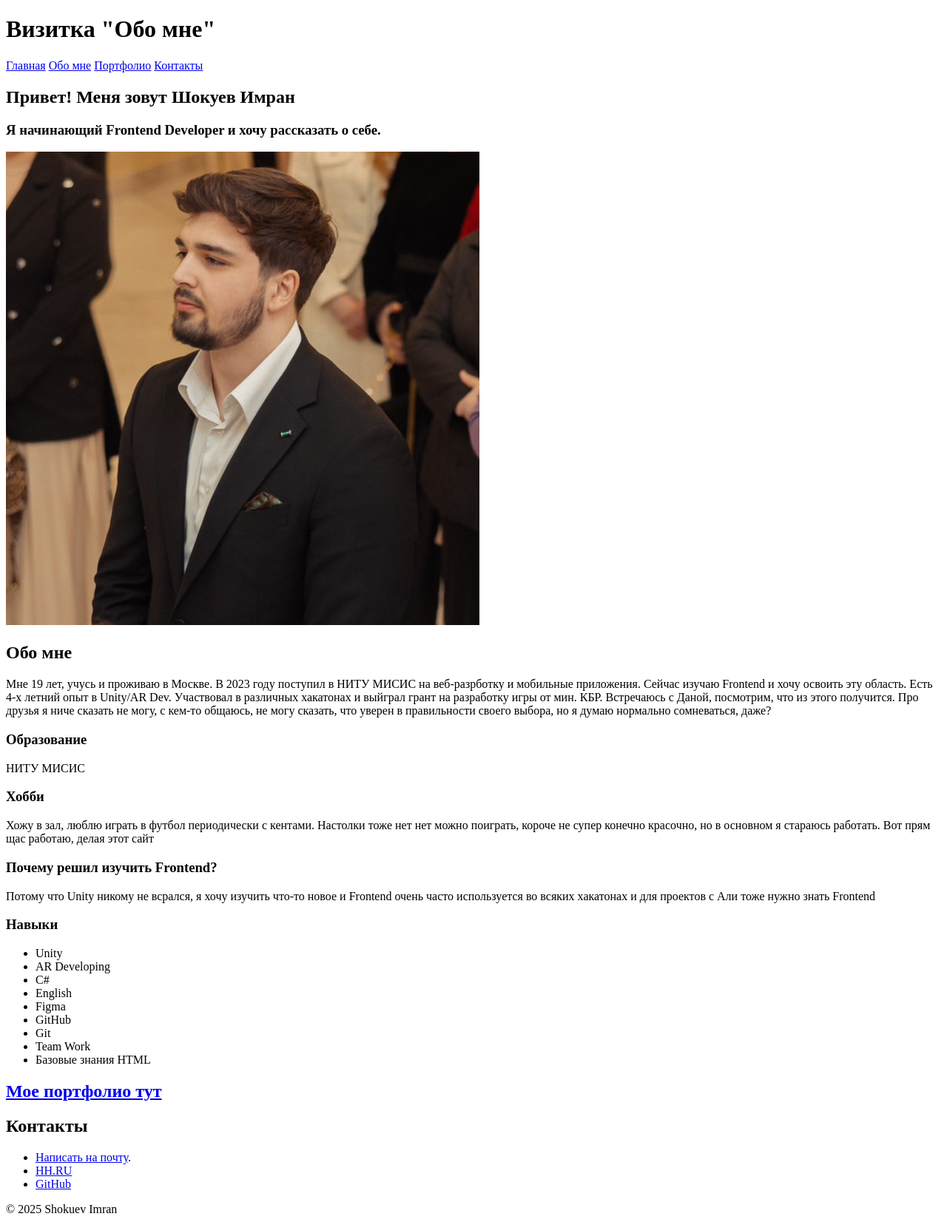
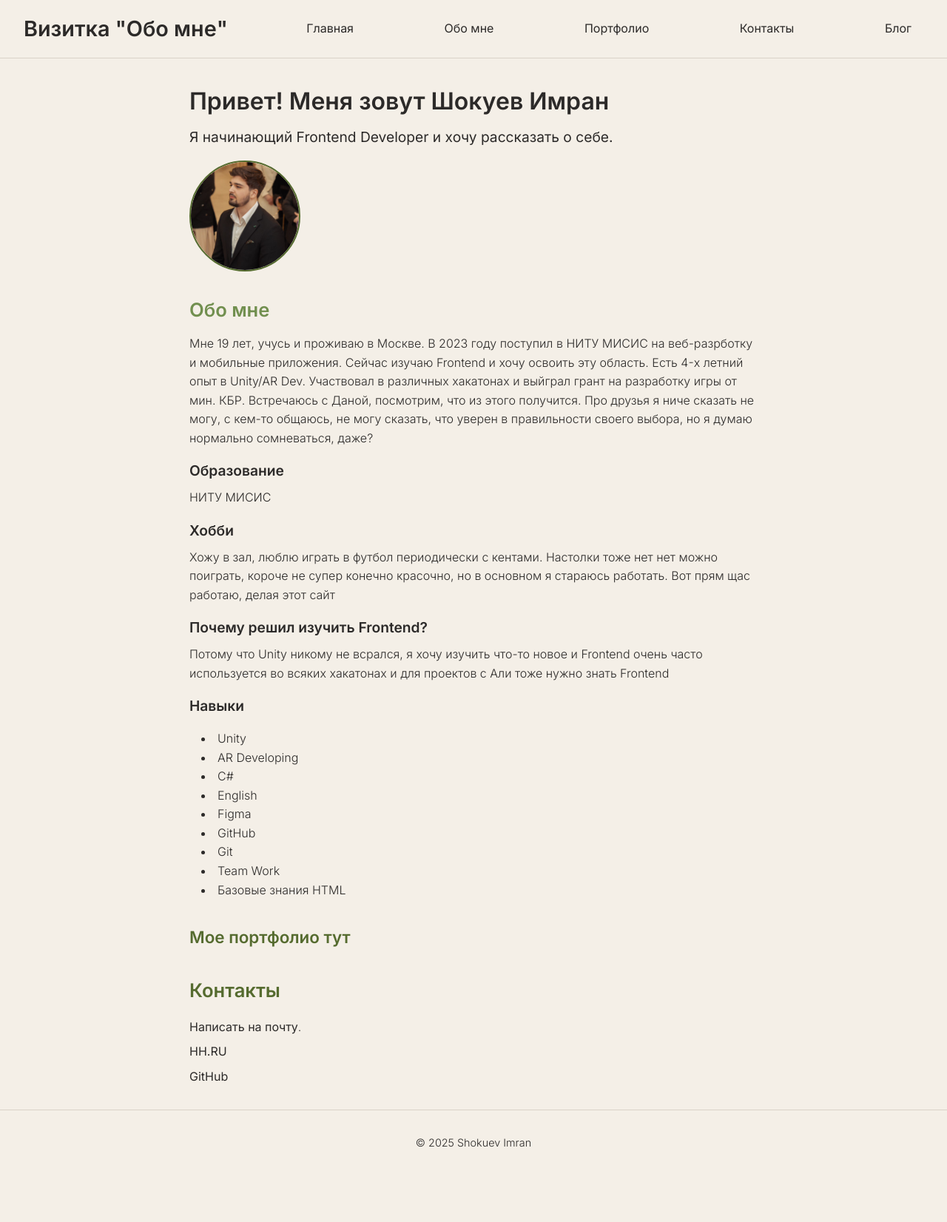
Before and after one commit to imka07/Frontend-Learning-, a plain HTML site: page index.html in a window 1280 px wide. Shown: the whole page at 74% size. After the commit the page ends 1588 px from the top, so only its background shows below. Drawn offline with Linux system fonts and the light colour scheme.

Commit message:
1.0.6
Приукрасил 2 страницы через css от гпт

```diff
--- a/index.html
+++ b/index.html
@@ -4,14 +4,18 @@
   <meta charset="UTF-8">
   <meta name="viewport" content="width=device-width, initial-scale=1">
   <title>Frontend Learning</title>
+  <link rel="stylesheet" href="styles.css">
+  <link rel="icon" type="image/png" href="Pictures/Me.png">
 </head>
 <body>
+
   <header>
     <h1>Визитка "Обо мне"</h1>
     <a href="#Main">Главная</a>
     <a href="#AboutMe">Обо мне</a>
     <a href="#Portfolio">Портфолио</a>
     <a href="#Contacts">Контакты</a>
+    <a href="blogPost.html">Блог</a>
   </header>
 
   <div id="Main">
--- a/styles.css
+++ b/styles.css
@@ -1,5 +1,205 @@
-img {
-    display: block;
-    max-width: 40%;  /* чтобы img реально менялся вёрсткой */
-    height: auto;
+/* styles.css: Minimalist "Old Money" Personal Card Design */
+
+/* Import strict, clean sans-serif */
+@import url('https://fonts.googleapis.com/css2?family=Inter:wght@300;400;600;700&display=swap');
+
+:root {
+  --bg: #f4efe7;           /* Soft parchment ivory */
+  --text: #2c2a29;         /* Deep charcoal */
+  --accent: #556b2f;       /* Dark olive green */
+  --accent-light: #718f4f; /* Subtle olive highlight */
+  --border: #d9d2c7;       /* Soft stone */
+}
+
+/* Reset */
+*, *::before, *::after {
+  margin: 0;
+  padding: 0;
+  box-sizing: border-box;
+}
+
+body {
+  font-family: 'Inter', sans-serif;
+  font-weight: 300;
+  background: var(--bg);
+  color: var(--text);
+  line-height: 1.6;
+}
+
+/* Header */
+header {
+  background: var(--bg);
+  border-bottom: 1px solid var(--border);
+  display: flex;
+  flex-wrap: wrap;
+  align-items: center;
+  justify-content: space-between;
+  padding: 1rem 2rem;
+}
+
+header h1 {
+  font-weight: 600;
+  font-size: 1.8rem;
+}
+
+header a {
+  margin: 0.5rem 1rem;
+  font-weight: 400;
+  color: var(--text);
+  text-decoration: none;
+  position: relative;
+}
+
+header a::after {
+  content: '';
+  position: absolute;
+  bottom: -2px;
+  left: 0;
+  width: 0;
+  height: 2px;
+  background: var(--accent);
+  transition: width 0.3s ease;
+}
+
+header a:hover::after {
+  width: 100%;
+}
+
+/* Sections */
+#Main, #AboutMe, #Portfolio, #Contacts {
+  max-width: 800px;
+  margin: 2rem auto;
+  padding: 0 1rem;
+}
+
+#Main h2 {
+  font-size: 2rem;
+  font-weight: 600;
+  margin-bottom: 0.5rem;
+}
+
+#Main h3 {
+  font-size: 1.2rem;
+  font-weight: 400;
+  margin-bottom: 1rem;
+}
+
+#Main img {
+  display: block;
+  width: 150px;
+  height: 150px;
+  border-radius: 50%;
+  border: 2px solid var(--accent);
+  margin-top: 1rem;
+}
+
+/* About Me */
+#AboutMe h2 {
+  font-size: 1.6rem;
+  font-weight: 600;
+  margin-bottom: 0.75rem;
+  color: var(--accent-light);
+}
+
+#AboutMe h3 {
+  font-size: 1.2rem;
+  font-weight: 600;
+  margin-top: 1rem;
+  margin-bottom: 0.5rem;
+}
+
+#AboutMe p, #AboutMe span {
+  font-size: 1rem;
+  font-weight: 300;
+  margin-bottom: 1rem;
+}
+
+#AboutMe ul {
+  list-style: disc inside;
+  margin-left: 1rem;
+}
+
+/* Portfolio Link */
+#Portfolio h2 a {
+  font-size: 1.4rem;
+  font-weight: 600;
+  color: var(--accent);
+  text-decoration: none;
+  position: relative;
+}
+
+#Portfolio h2 a::after {
+  content: '';
+  position: absolute;
+  bottom: -2px;
+  left: 0;
+  width: 0;
+  height: 2px;
+  background: var(--accent-light);
+  transition: width 0.3s ease;
+}
+
+#Portfolio h2 a:hover::after {
+  width: 100%;
+}
+
+/* Contacts */
+#Contacts h2 {
+  font-size: 1.6rem;
+  font-weight: 600;
+  margin-bottom: 1rem;
+  color: var(--accent);
+}
+
+#Contacts ul {
+  list-style: none;
+}
+
+#Contacts li {
+  margin-bottom: 0.5rem;
+}
+
+#Contacts a {
+  color: var(--text);
+  text-decoration: none;
+  font-weight: 400;
+  position: relative;
+}
+
+#Contacts a::after {
+  content: '';
+  position: absolute;
+  bottom: -2px;
+  left: 0;
+  width: 0;
+  height: 2px;
+  background: var(--accent);
+  transition: width 0.3s ease;
+}
+
+#Contacts a:hover::after {
+  width: 100%;
+}
+
+/* Footer */
+footer {
+  text-align: center;
+  padding: 2rem 1rem;
+  border-top: 1px solid var(--border);
+  font-size: 0.9rem;
+  font-weight: 300;
+}
+
+/* Responsive */
+@media (max-width: 600px) {
+  header {
+    flex-direction: column;
+    align-items: flex-start;
   }
+  header h1 {
+    margin-bottom: 1rem;
+  }
+  header a {
+    margin: 0.25rem 0;
+  }
+}
```
Also changed, not shown: blogPost.html (+2 -2 lines), blogStyles.css (+10 -0 lines).
